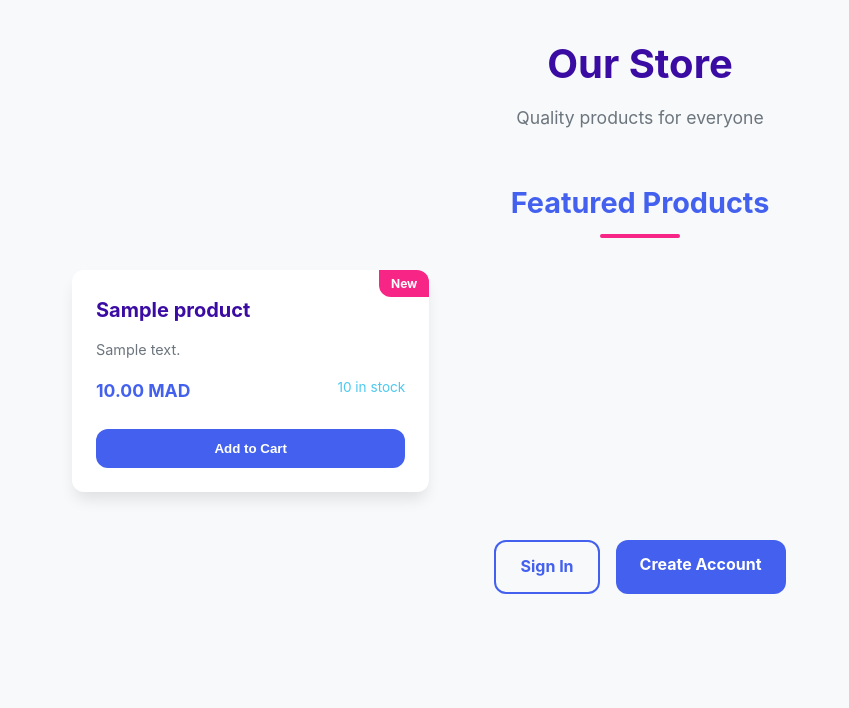
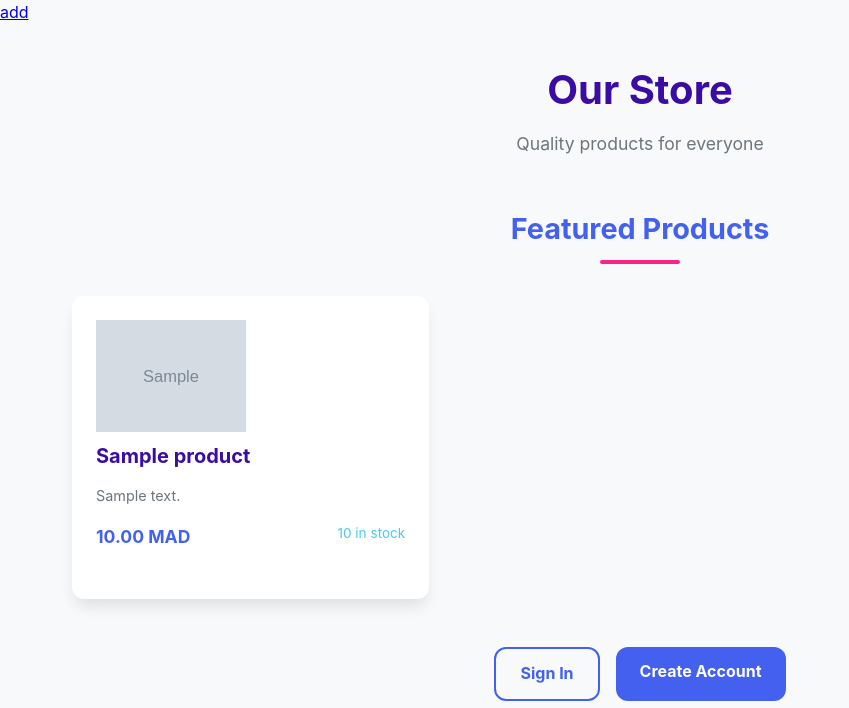
Before and after one commit to Mahmoudlammadni/sotre_php_mvc, a PHP site: page / in a window 1280 px wide. Shown: the top 708 px of the page, without its empty margins (0-849 px from the left). Run offline with PHP 8.4, Linux system fonts and the light colour scheme; tables that the repository leaves empty or names only in its code hold one stand-in row (values such as "Sample post"); grey boxes marked "Sample" are stand-in pictures.

Commit message:
fix all these files

```diff
--- a/controller/HomeController.php
+++ b/controller/HomeController.php
@@ -6,7 +6,6 @@ class HomeController {
         global $pdo;
         $productModel = new Product($pdo);
         $products = $productModel->getAll();
-
         include __DIR__ . '/../view/home/index.php';
     }
 }
--- a/database/schema.sql
+++ b/database/schema.sql
@@ -38,7 +38,7 @@ CREATE TABLE products (
   FOREIGN KEY (category_id) REFERENCES categories(id),
   FOREIGN KEY (supplier_id) REFERENCES suppliers(id)
 );
-CREATE TABLE products_image (
+CREATE TABLE products_images (
   id INT AUTO_INCREMENT PRIMARY KEY,
   product_id INT NOT NULL,
   image_path VARCHAR(255),
--- a/index.php
+++ b/index.php
@@ -13,7 +13,11 @@ if (file_exists($controllerFile)) {
     $obj = new $class();
 
     if (method_exists($obj, $action)) {
-        $obj->$action();
+        if ($_SERVER['REQUEST_METHOD'] === 'POST') {
+            $obj->$action($_POST, $_FILES);
+        } else {
+            $obj->$action();
+        }
     } else {
         echo "Action not found.";
     }
--- a/view/home/index.php
+++ b/view/home/index.php
@@ -7,6 +7,7 @@
     <link rel="stylesheet" href="/sotre_php_mvc/public/css/home.css">
 </head>
 <body>
+<a href="/sotre_php_mvc/view/products/store.php">add</a>
     <div class="app-container">
         <header class="app-header">
             <h1 class="app-title">Our Store</h1>
@@ -19,15 +20,16 @@
             <div class="product-grid">
                 <?php foreach ($products as $product): ?>
              <article class="product-item">
-                    <div class="product-badge">New</div>
+    <img src="/sotre_php_mvc/<?= htmlspecialchars($product['image_path']) ?>" alt="Product Image" width="150">
+
     <h3 class="product-name"><?= htmlspecialchars($product['name']) ?></h3>
     <p class="product-description"><?= htmlspecialchars($product['description']) ?></p>
     <div class="product-meta">
         <span class="product-price"><?= htmlspecialchars($product['price']) ?> MAD</span>
         <span class="product-stock"><?= htmlspecialchars($product['quantity']) ?> in stock</span>
     </div>
-                    <button class="product-button">Add to Cart</button>
 </article>
+
                 <?php endforeach; ?>
             </div>
         </main>
```
Also changed, not shown: 1 other file. Lines whose indentation alone changed are shown as unchanged.
